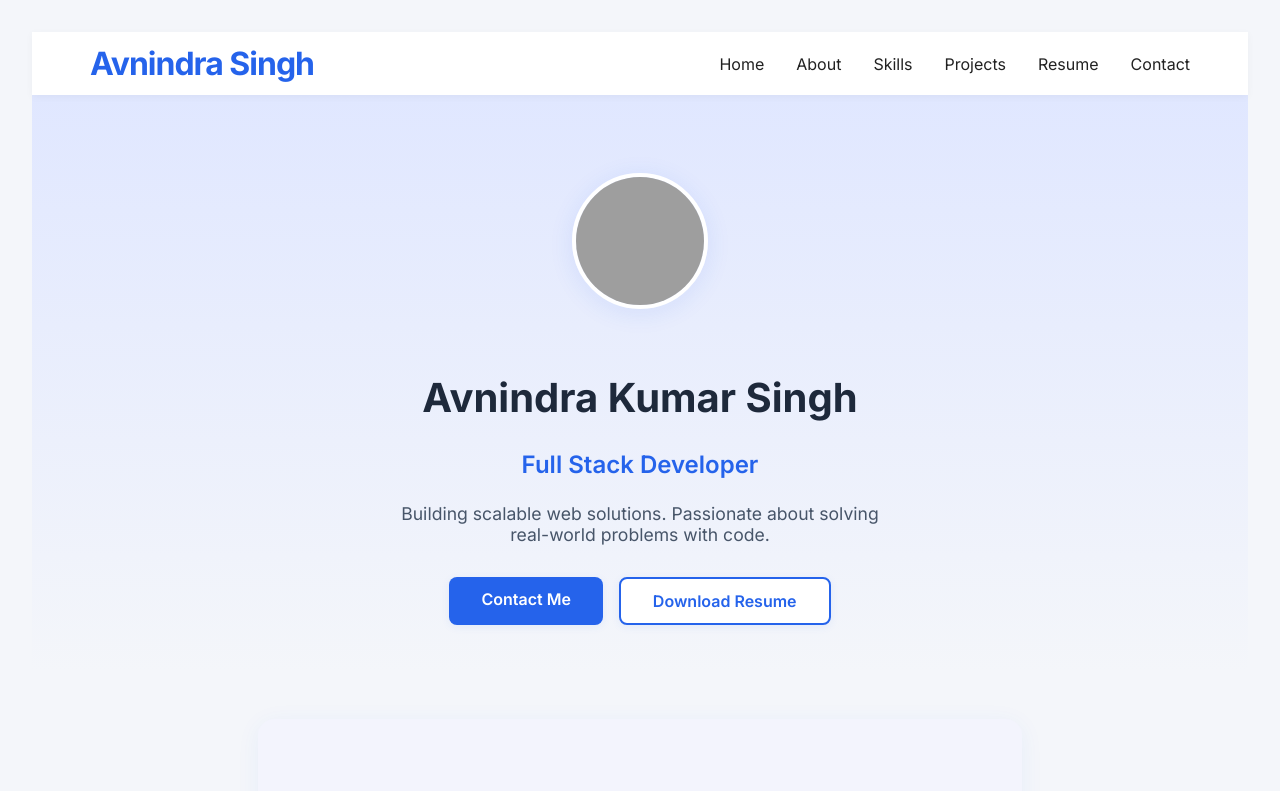
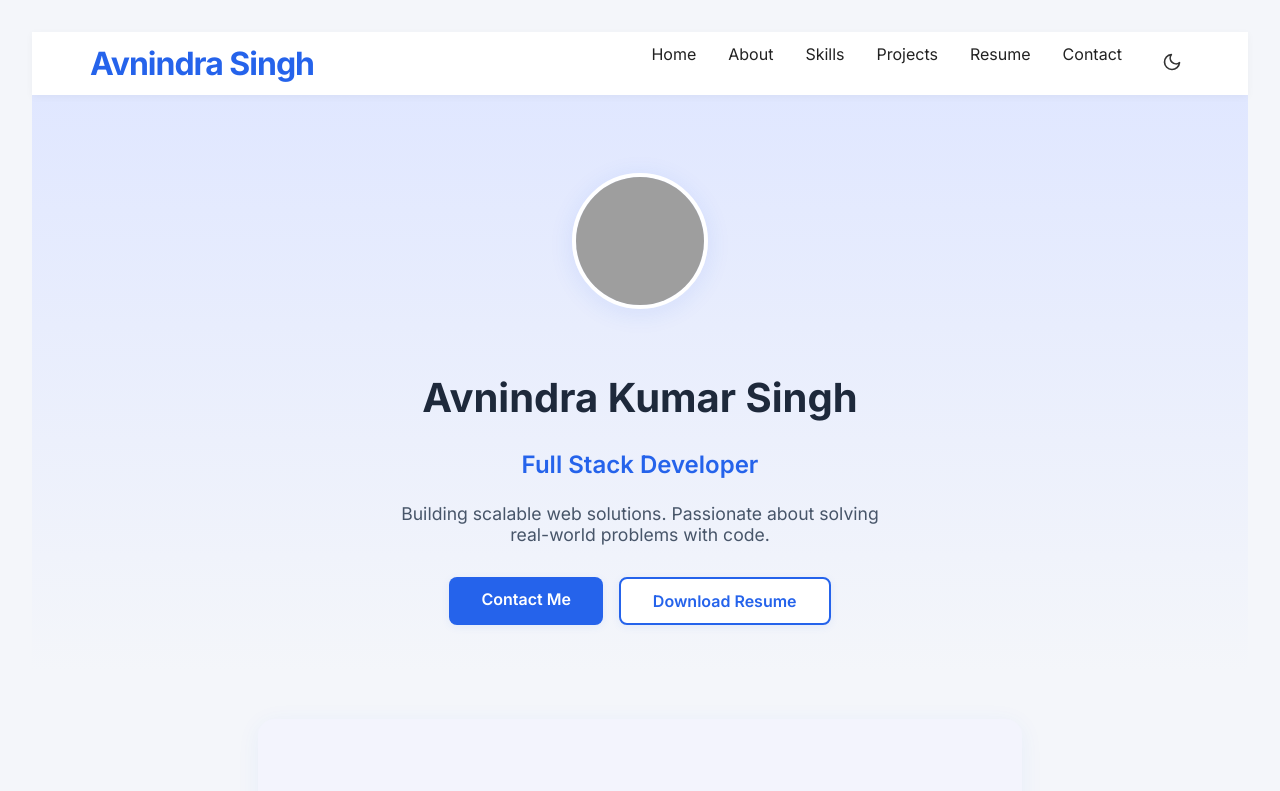
Before and after one commit to Avnindra3030/portfolio-1, a React (Vite) app in the folder frontend/: page / in a window 1280 px wide. Shown: the top 791 px of the page. Built offline with nearby package versions, Linux system fonts and the light colour scheme; grey boxes are pictures that could not be loaded.

Commit message:
Add dark/light mode toggle feature

```diff
--- a/frontend/package.json
+++ b/frontend/package.json
@@ -10,6 +10,7 @@
     "preview": "vite preview"
   },
   "dependencies": {
+    "@emailjs/browser": "^4.4.1",
     "react": "^19.1.0",
     "react-dom": "^19.1.0"
   },
--- a/frontend/src/App.jsx
+++ b/frontend/src/App.jsx
@@ -11,6 +11,7 @@ import Contact from './Contact'
 import Footer from './Footer'
 import Navbar from './Navbar'
 import { useFadeInOnScroll } from './useFadeInOnScroll'
+import { ThemeProvider } from './ThemeContext'
 
 function App() {
   const [count, setCount] = useState(0)
@@ -22,6 +23,7 @@ function App() {
   const contactRef = useFadeInOnScroll()
 
   return (
+    <ThemeProvider>
       <div className="min-h-screen flex flex-col scroll-smooth bg-gray-100 dark:bg-gray-900">
         <Navbar />
         <section id="home" ref={homeRef} className="py-24 bg-gradient-to-b from-blue-100 to-blue-50 dark:from-gray-900 dark:to-gray-800 border-b border-gray-200 dark:border-gray-800"><Home /></section>
@@ -32,6 +34,7 @@ function App() {
         <section id="contact" ref={contactRef} className="py-20 bg-gray-50 dark:bg-gray-900"><Contact /></section>
         <Footer />
       </div>
+    </ThemeProvider>
   )
 }
 
--- a/frontend/src/Navbar.jsx
+++ b/frontend/src/Navbar.jsx
@@ -1,4 +1,5 @@
 import { useState } from 'react';
+import ThemeToggle from './ThemeToggle';
 
 const navLinks = [
   { name: 'Home', href: '#home' },
@@ -25,6 +26,9 @@ function Navbar() {
               <a href={link.href} className="navbar-link" onClick={() => setOpen(false)}>{link.name}</a>
             </li>
           ))}
+          <li>
+            <ThemeToggle />
+          </li>
         </ul>
       </div>
     </nav>
--- /dev/null
+++ b/frontend/src/ThemeContext.jsx
@@ -0,0 +1,46 @@
+import React, { createContext, useContext, useState, useEffect } from 'react';
+
+const ThemeContext = createContext();
+
+export const useTheme = () => {
+  const context = useContext(ThemeContext);
+  if (!context) {
+    throw new Error('useTheme must be used within a ThemeProvider');
+  }
+  return context;
+};
+
+export const ThemeProvider = ({ children }) => {
+  const [isDarkMode, setIsDarkMode] = useState(() => {
+    // Check localStorage for saved preference, default to light mode
+    const saved = localStorage.getItem('theme');
+    return saved ? saved === 'dark' : false;
+  });
+
+  useEffect(() => {
+    // Save theme preference to localStorage
+    localStorage.setItem('theme', isDarkMode ? 'dark' : 'light');
+
+    // Apply theme to document body
+    if (isDarkMode) {
+      document.documentElement.classList.add('dark');
+    } else {
+      document.documentElement.classList.remove('dark');
+    }
+  }, [isDarkMode]);
+
+  const toggleTheme = () => {
+    setIsDarkMode(!isDarkMode);
+  };
+
+  const value = {
+    isDarkMode,
+    toggleTheme
+  };
+
+  return (
+    <ThemeContext.Provider value={value}>
+      {children}
+    </ThemeContext.Provider>
+  );
+};
--- /dev/null
+++ b/frontend/src/ThemeToggle.css
@@ -0,0 +1,40 @@
+.theme-toggle {
+  background: none;
+  border: none;
+  cursor: pointer;
+  padding: 8px;
+  border-radius: 50%;
+  transition: all 0.3s ease;
+  display: flex;
+  align-items: center;
+  justify-content: center;
+  position: relative;
+  overflow: hidden;
+}
+
+.theme-toggle:hover {
+  background-color: rgba(0, 0, 0, 0.1);
+  transform: scale(1.1);
+}
+
+.dark .theme-toggle:hover {
+  background-color: rgba(255, 255, 255, 0.1);
+}
+
+.toggle-icon {
+  transition: transform 0.5s ease;
+  color: #333;
+}
+
+.dark .toggle-icon {
+  color: #fff;
+}
+
+.theme-toggle:hover .toggle-icon {
+  transform: rotate(180deg);
+}
+
+/* Smooth transition for theme changes */
+* {
+  transition: background-color 0.3s ease, color 0.3s ease, border-color 0.3s ease;
+}
--- /dev/null
+++ b/frontend/src/ThemeToggle.jsx
@@ -0,0 +1,57 @@
+import React from 'react';
+import { useTheme } from './ThemeContext';
+import './ThemeToggle.css';
+
+const ThemeToggle = () => {
+  const { isDarkMode, toggleTheme } = useTheme();
+
+  return (
+    <button
+      className="theme-toggle"
+      onClick={toggleTheme}
+      aria-label={`Switch to ${isDarkMode ? 'light' : 'dark'} mode`}
+    >
+      <div className="toggle-icon">
+        {isDarkMode ? (
+          // Sun icon for dark mode (click to switch to light)
+          <svg
+            width="20"
+            height="20"
+            viewBox="0 0 24 24"
+            fill="none"
+            stroke="currentColor"
+            strokeWidth="2"
+            strokeLinecap="round"
+            strokeLinejoin="round"
+          >
+            <circle cx="12" cy="12" r="5" />
+            <line x1="12" y1="1" x2="12" y2="3" />
+            <line x1="12" y1="21" x2="12" y2="23" />
+            <line x1="4.22" y1="4.22" x2="5.64" y2="5.64" />
+            <line x1="18.36" y1="18.36" x2="19.78" y2="19.78" />
+            <line x1="1" y1="12" x2="3" y2="12" />
+            <line x1="21" y1="12" x2="23" y2="12" />
+            <line x1="4.22" y1="19.78" x2="5.64" y2="18.36" />
+            <line x1="18.36" y1="5.64" x2="19.78" y2="4.22" />
+          </svg>
+        ) : (
+          // Moon icon for light mode (click to switch to dark)
+          <svg
+            width="20"
+            height="20"
+            viewBox="0 0 24 24"
+            fill="none"
+            stroke="currentColor"
+            strokeWidth="2"
+            strokeLinecap="round"
+            strokeLinejoin="round"
+          >
+            <path d="M21 12.79A9 9 0 1 1 11.21 3 7 7 0 0 0 21 12.79z" />
+          </svg>
+        )}
+      </div>
+    </button>
+  );
+};
+
+export default ThemeToggle;
--- a/frontend/src/index.css
+++ b/frontend/src/index.css
@@ -6,6 +6,12 @@ body {
   margin: 0;
   padding: 0;
   color: #222;
+  transition: background-color 0.3s ease, color 0.3s ease;
+}
+
+.dark body {
+  background: #1a1a1a;
+  color: #e5e5e5;
 }
 
 .navbar {
@@ -15,6 +21,12 @@ body {
   background: #fff;
   box-shadow: 0 2px 8px rgba(0,0,0,0.04);
   width: 100%;
+  transition: background-color 0.3s ease, box-shadow 0.3s ease;
+}
+
+.dark .navbar {
+  background: #2d2d2d;
+  box-shadow: 0 2px 8px rgba(0,0,0,0.2);
 }
 
 .navbar-container {
@@ -57,6 +69,10 @@ body {
   transition: color 0.2s;
 }
 
+.dark .navbar-link {
+  color: #e5e5e5;
+}
+
 .navbar-link:hover {
   color: #2563eb;
 }
@@ -77,6 +93,11 @@ body {
     border-radius: 0 0 8px 8px;
     padding: 1rem 0;
     z-index: 100;
+  }
+
+  .dark .navbar-links {
+    background: #2d2d2d;
+    box-shadow: 0 2px 8px rgba(0,0,0,0.3);
   }
   .navbar-links.open {
     display: flex;
```
Also changed, not shown: 1 other file (tests, documents, lock files or other folders). Lines whose indentation alone changed are shown as unchanged.
